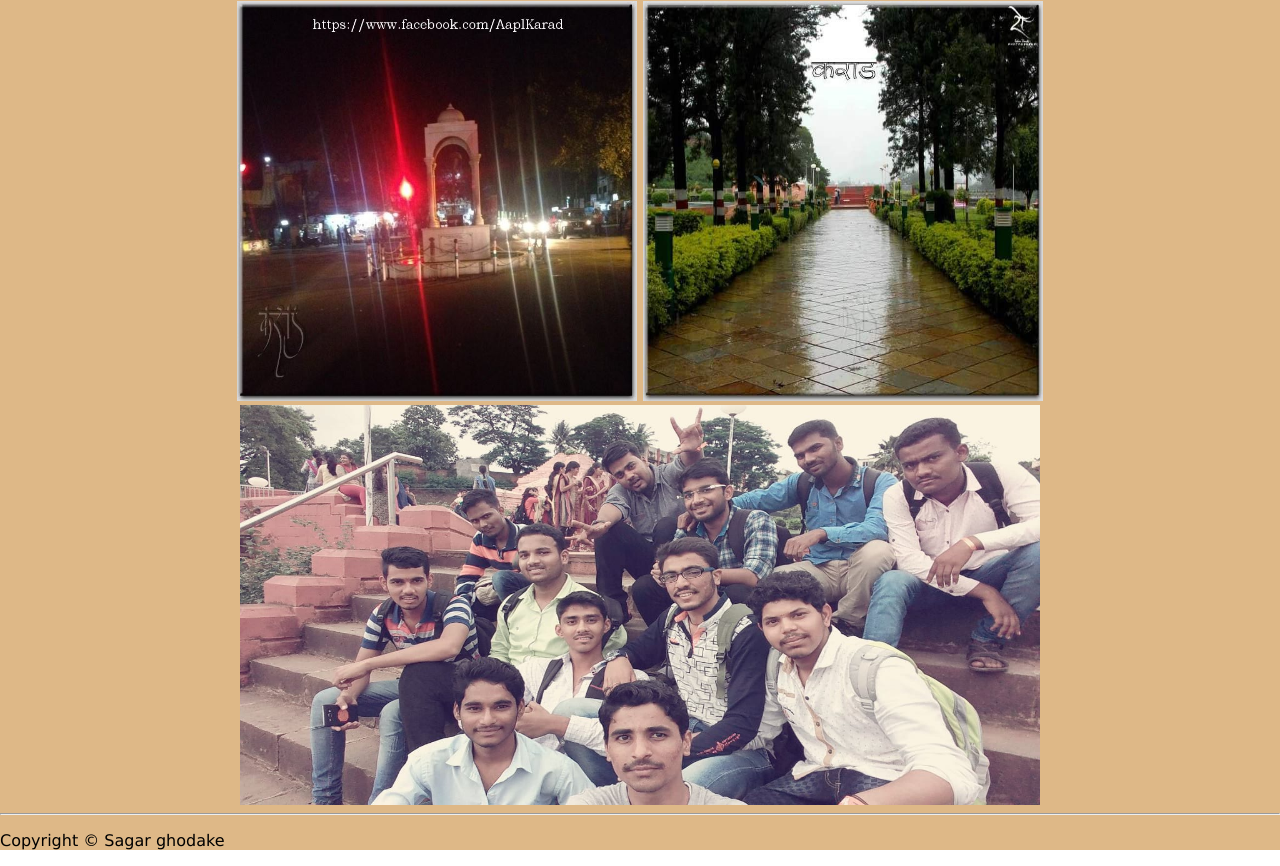
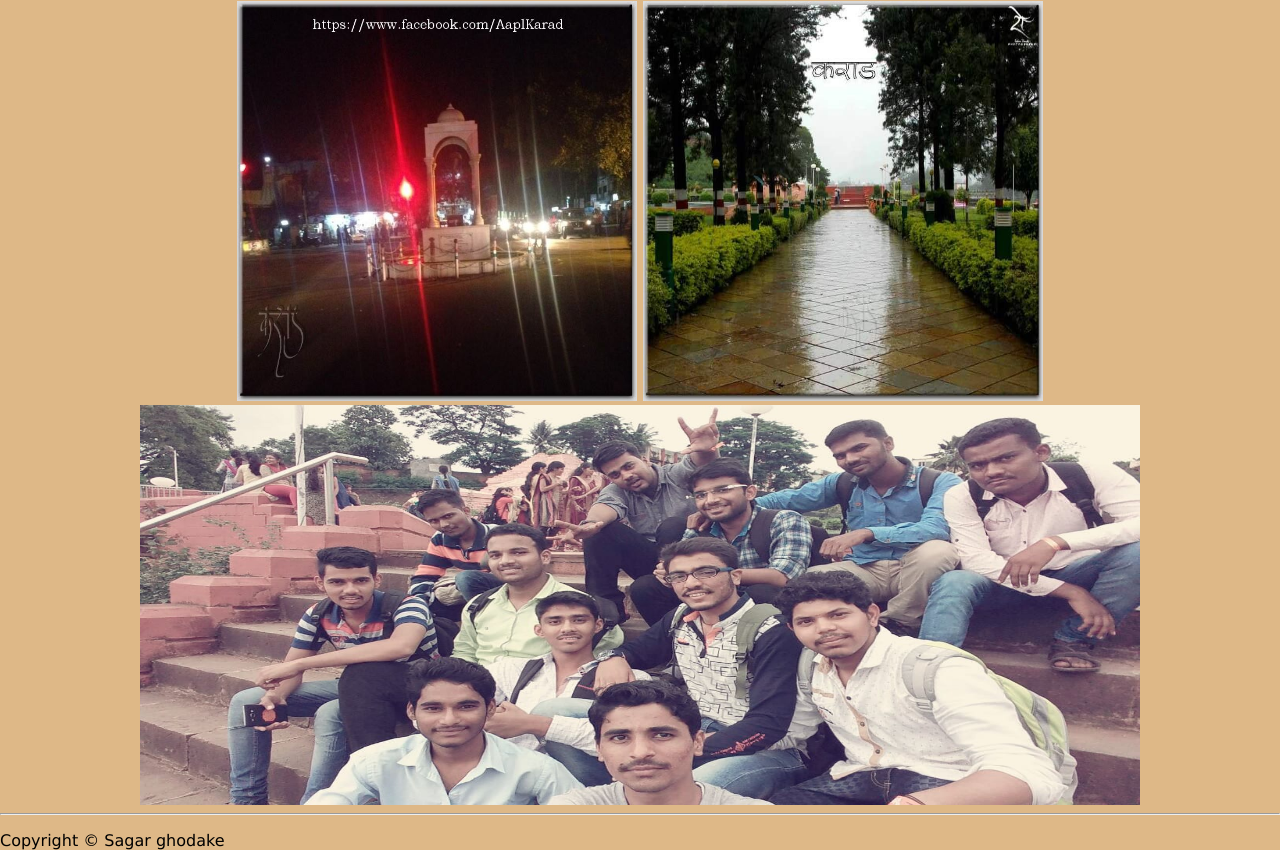
Before and after one commit to sagarghodake/MyKaradCityWebsite.github.io, a plain HTML site: page images.html in a window 1280 px wide. Shown: the part 9743-10609 px from the top of the page. Drawn offline with Linux system fonts and the light colour scheme.

Commit message:
Update images.html

```diff
--- a/images.html
+++ b/images.html
@@ -96,7 +96,7 @@
      <img src="images/IMG_158168313673657_1455173164733.jpeg" width="400" height="400">
      <img src="images/IMG_158181215150965_1455173164459.jpeg" width="400" height="400">
       <img src="images/IMG_188584832609777_1455173058123.jpeg" width="400" height="400">
-    <img src="images/WhatsApp Image 2020-10-11 at 5.56.33 PM.jpeg" width="800" height="400">
+    <img src="images/WhatsApp Image 2020-10-11 at 5.56.33 PM.jpeg" width="1000" height="400">
 </center>      <hr>
 
 </div>
```
